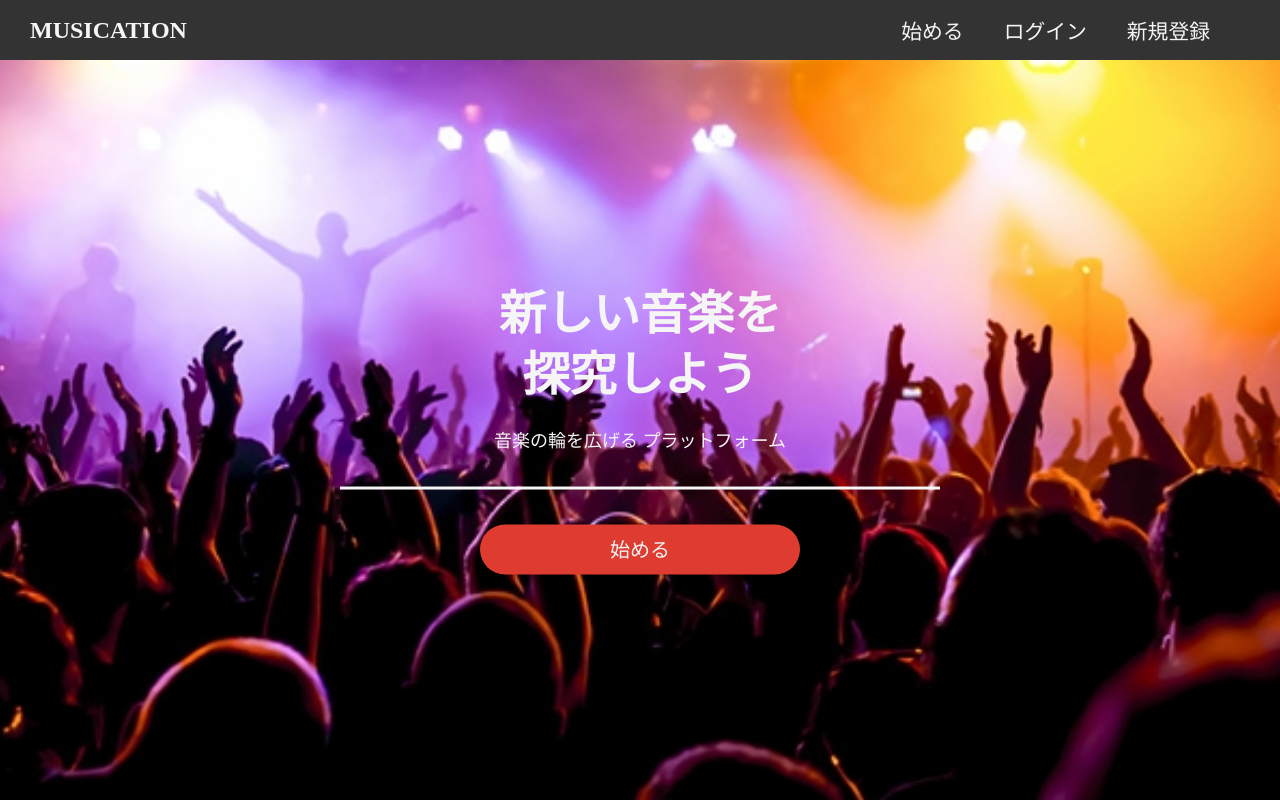
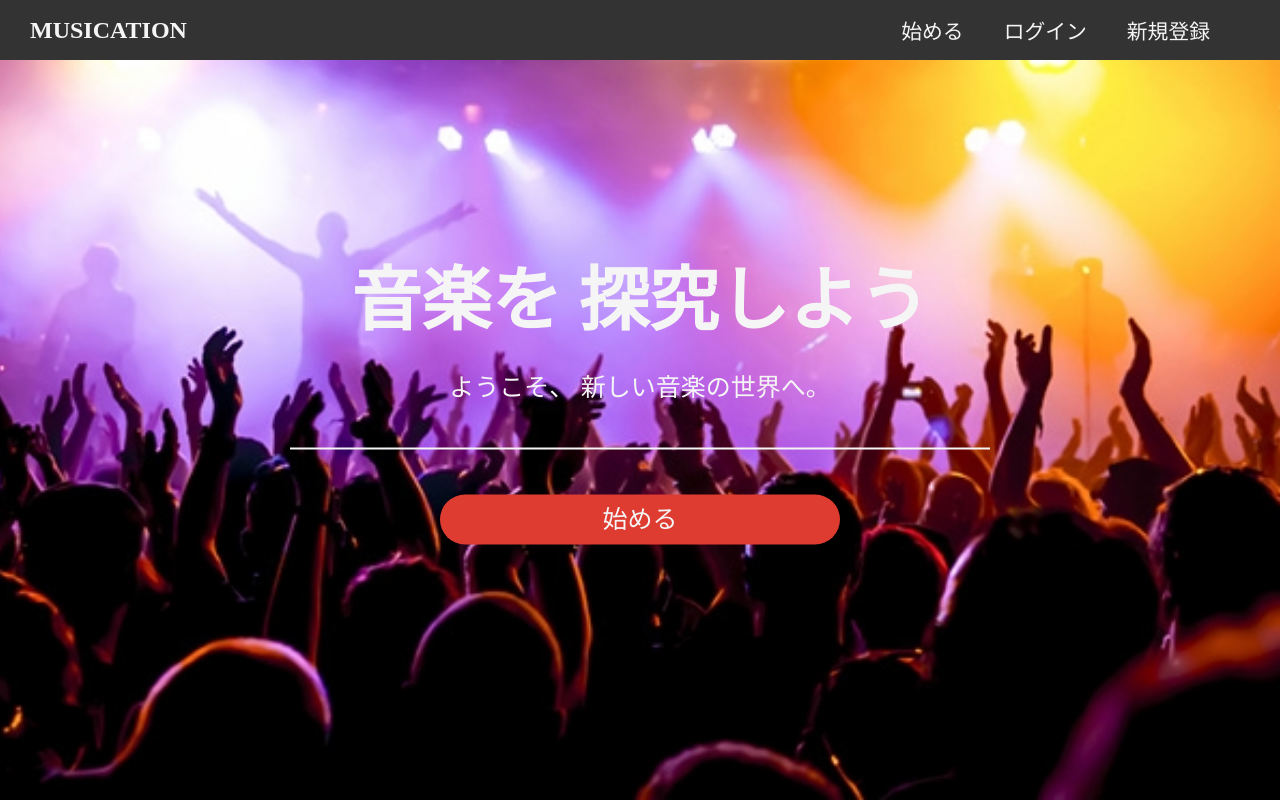
Before and after one commit to karen-pg/musication, a Vue app: page / in a window 1280 px wide. Built offline with nearby package versions, Linux system fonts and the light colour scheme.

Commit message:
hero修正、完成

```diff
--- a/src/assets/scss_files/Top.vue_scss/_415up.scss
+++ b/src/assets/scss_files/Top.vue_scss/_415up.scss
@@ -7,23 +7,20 @@
 // --ヒーロー--
 #hero {
   &-container {
-    max-width: 600px;
+    max-width: 250px;
     &-title {
-      margin-bottom: 35px;
+      margin-bottom: 40px;
       h1 {
         font-size: 47px;
         margin-bottom: 20px;
       }
       p {
         font-size: 18px;
-        br {
-          display: none;
-        }
       }
     }
     hr {
-      border-top: 3px solid $font-color;
-      margin-bottom: 35px;
+      border-top: 2px solid $font-color;
+      margin-bottom: 40px;
     }
   }
 }
--- a/src/assets/scss_files/Top.vue_scss/_960up.scss
+++ b/src/assets/scss_files/Top.vue_scss/_960up.scss
@@ -2,3 +2,34 @@
   margin-right: 40px;
   font-size: 1.3em;
 }
+
+// --ヒーロー--
+#hero {
+  &-container {
+    max-width: 700px;
+    &-title {
+      margin-bottom: 45px;
+      h1 {
+        font-size: 70px;
+        margin-bottom: 20px;
+      }
+      p {
+        font-size: 25px;
+      }
+      br {
+        display: none;
+      }
+    }
+    hr {
+      border-top: 2px solid $font-color;
+      margin-bottom: 45px;
+    }
+  }
+}
+
+.link-btn {
+  font-size: 25px;
+  max-width: 400px;
+  height: 50px;
+  line-height: 50px;
+}
--- a/src/assets/scss_files/Top.vue_scss/_base.scss
+++ b/src/assets/scss_files/Top.vue_scss/_base.scss
@@ -28,20 +28,22 @@
     position: absolute;
     top: 50%;
     left: 50%;
-    transform: translate(-50%, -40%);
+    transform: translate(-50%, -50%);
     text-align: center;
     width: 70%;
     margin: auto;
+    max-width: 200px;
     &-title {
-      margin-bottom: 25px;
+      margin-bottom: 35px;
       h1 {
         font-size: 32px;
         margin-bottom: 10px;
         line-height: 1.3em;
+        text-align: justify-all;
       }
     }
     hr {
-      margin-bottom: 25px;
+      margin-bottom: 33px;
       border: {
         style: none;
         top: 2px solid $font-color;
@@ -55,7 +57,7 @@
 
 .link-btn {
   display: inline-block;
-  width: 70%;
+  width: 80%;
   height: 40px;
   line-height: 40px;
   font-size: 20px;
--- a/src/views/Top.vue
+++ b/src/views/Top.vue
@@ -16,12 +16,12 @@
       <div id="hero-container">
         <div id="hero-container-title">
           <h1>
-            新しい音楽を
-            <br class="br" />探究しよう
+            音楽を
+            <br />探究しよう
           </h1>
           <p>
-            音楽の輪を広げる
-            <br class="br" />プラットフォーム
+            ようこそ、
+            <br />新しい音楽の世界へ。
           </p>
         </div>
         <hr />
```
